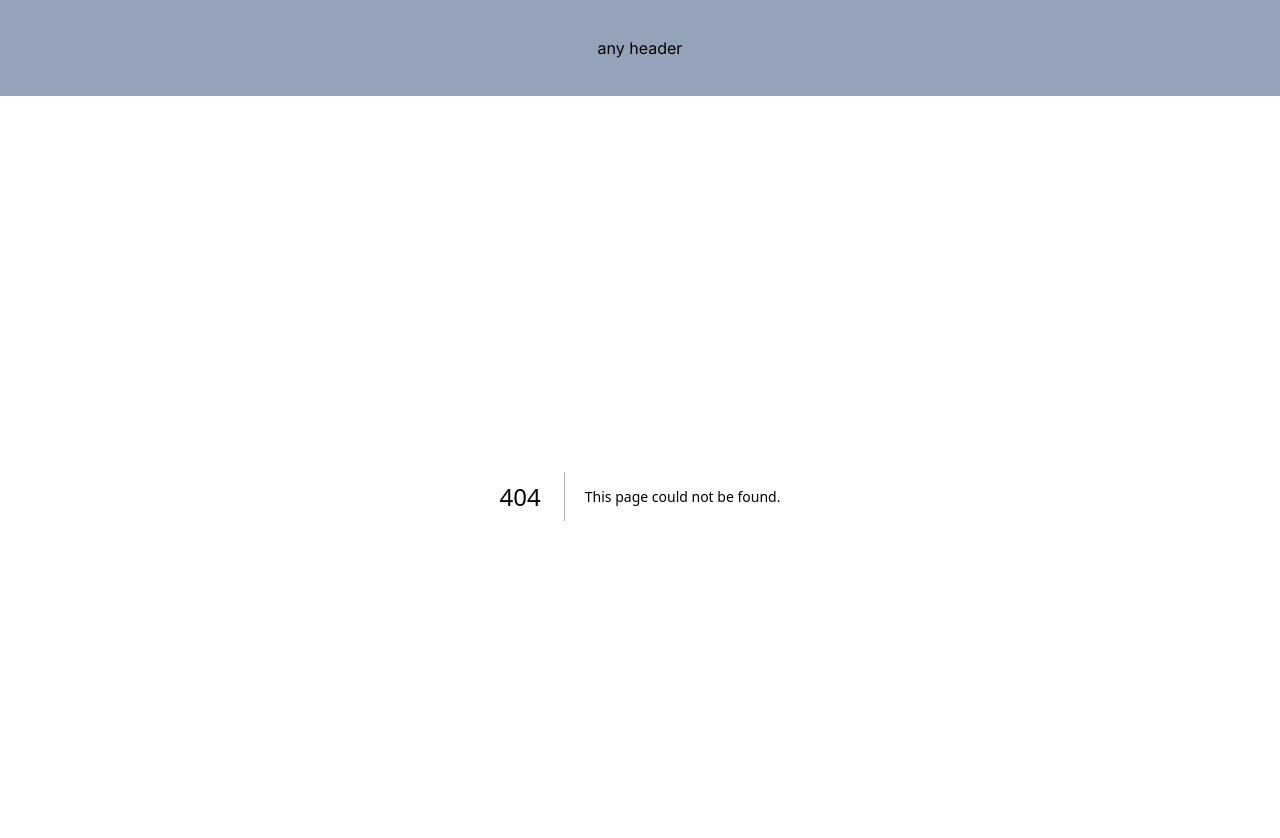
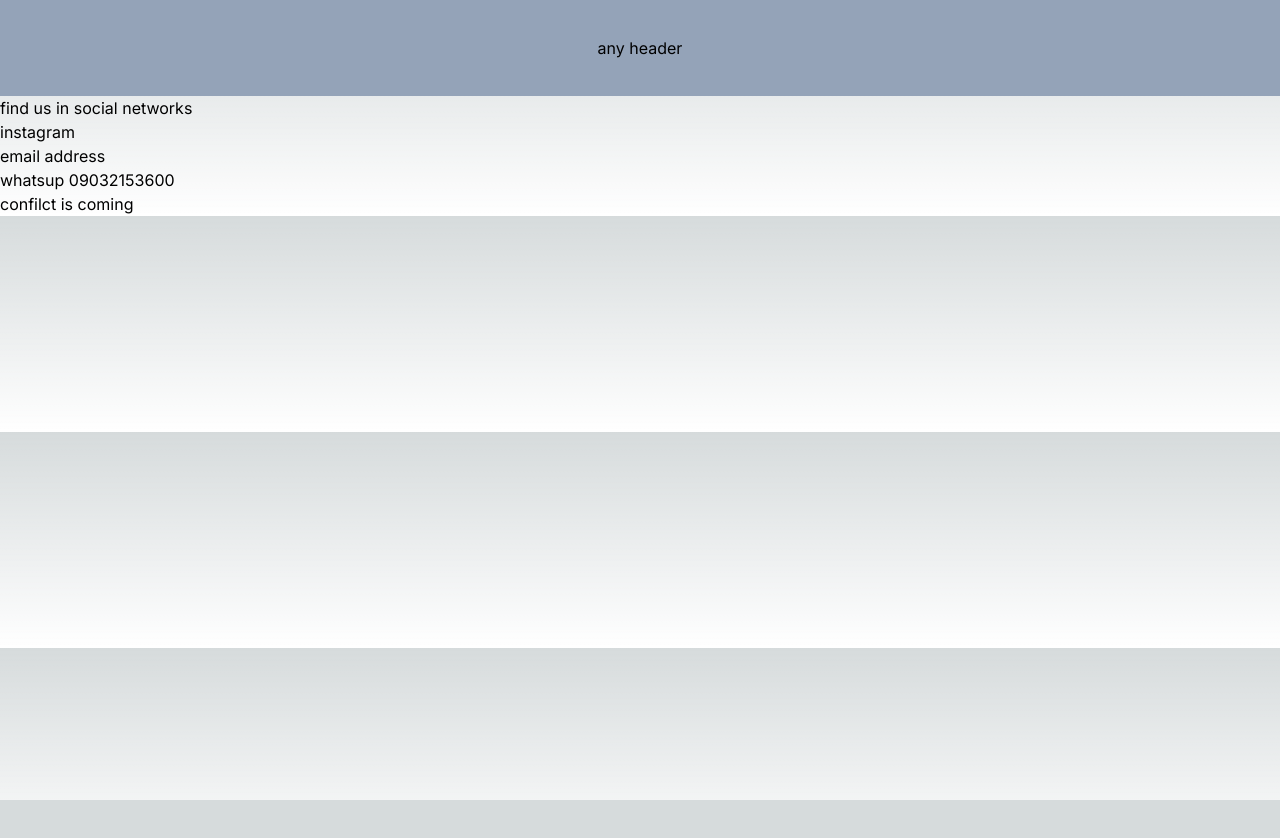
Before and after one commit to mohammadHosseinam/gitTrain, a Next.js app: page /contactUs in a window 1280 px wide. Before the commit this address had no page. Shown: the top 838 px of the page. After the commit the page ends 800 px from the top, so only its background shows below. Built offline with nearby package versions, Linux system fonts and the light colour scheme.

Commit message:
tolo khjoda confilct bokhor

```diff
--- /dev/null
+++ b/app/contactUs/page.tsx
@@ -0,0 +1,18 @@
+import React from 'react';
+
+function page() {
+
+    return (
+        <div>
+            <h1>find us in social networks</h1>
+            <ul>
+                <li>instagram <a href="instagram.com"></a></li>
+                <li>email address <a href="mohammad@gmail.com"></a></li>
+                <li>whatsup <span>09032153600</span></li>
+            </ul>
+            <div>confilct is coming</div>
+        </div>
+    );
+}
+
+export default page;
```
